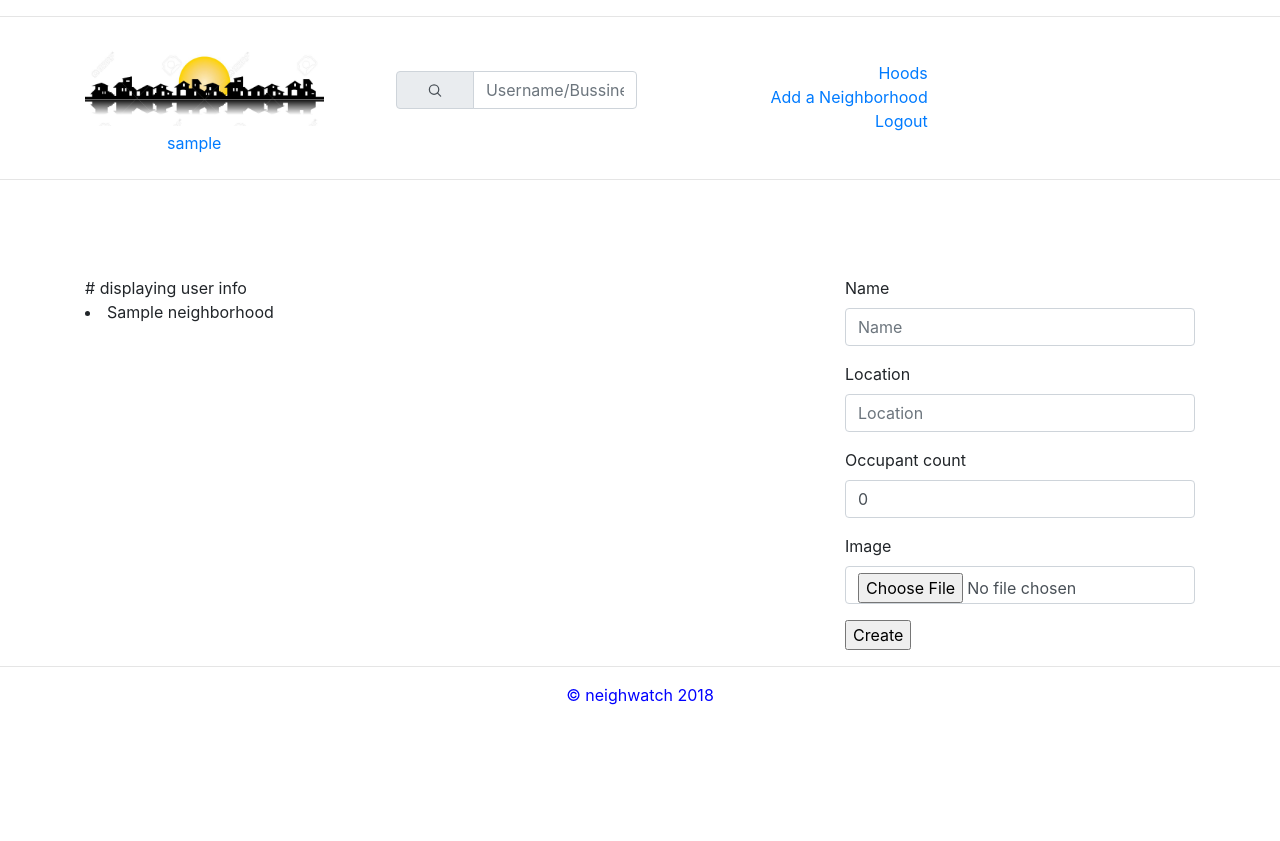
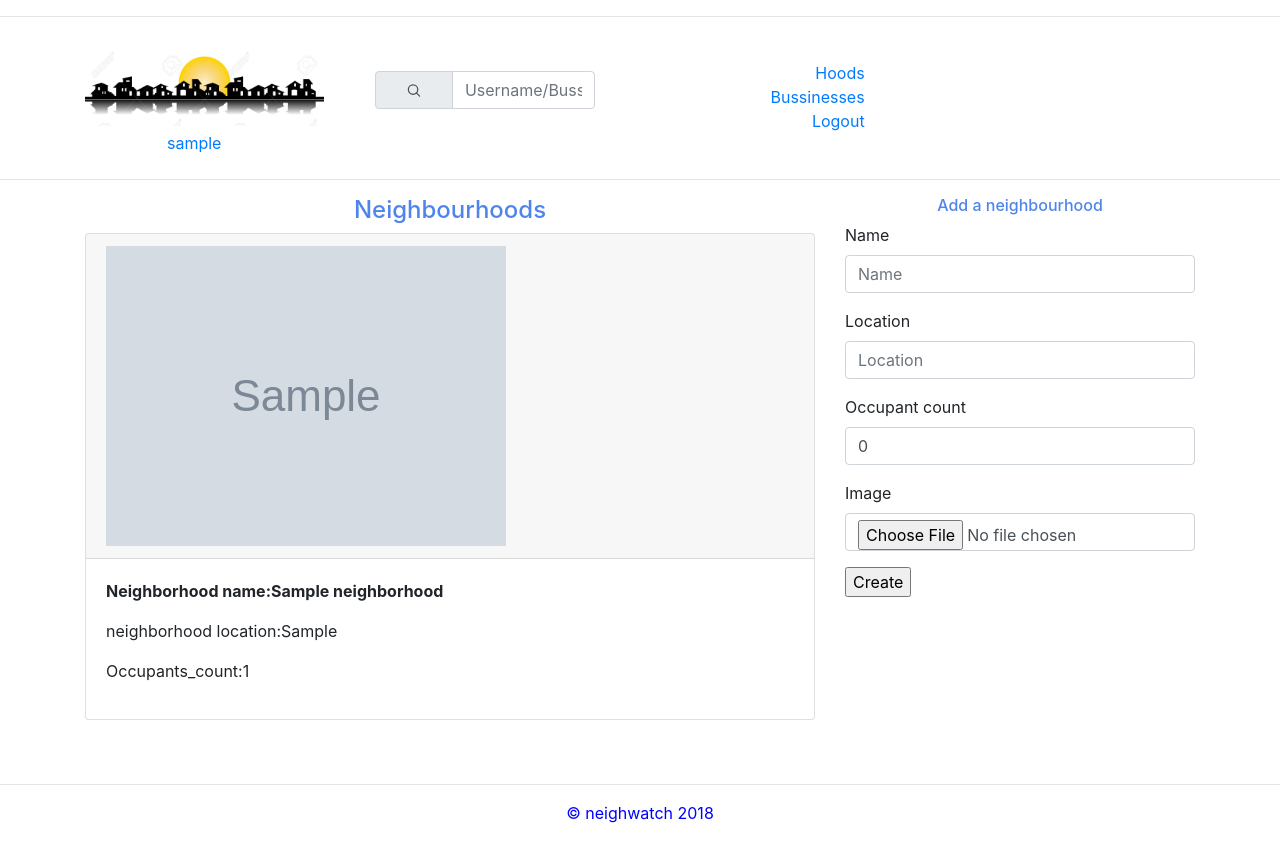
Before and after one commit to MbuguaM/neighwatch, a Django app: page / in a window 1280 px wide. Before the commit the page ends 705 px from the top, so only its background shows below. Run offline with Django 3.2, Linux system fonts and the light colour scheme; a user stored in the database is signed in; tables that the repository leaves empty hold one stand-in row (values such as "Sample post"); grey boxes marked "Sample" are stand-in pictures; some libraries are stand-ins or nearby versions.

Commit message:
neighbourhood view function achieved

```diff
--- a/neighwatch/urls.py
+++ b/neighwatch/urls.py
@@ -23,7 +23,7 @@
     url(r'^admin/', admin.site.urls),
     url(r'',include('watch.urls')),
     # entrry urls
-    url(r'^accounts/login/$', views.LoginView.as_view(template_name = 'registration/login.html', authentication_form = LoginForm,  ), name='login'),
+    url(r'^login/$', views.LoginView.as_view(template_name = 'registration/login.html', authentication_form = LoginForm,  ), name='login'),
     url(r'^signup/$', auth_views.signup, name='signup'),
     url(r'^logout/$', views.logout, {'next_page': 'login'}, name='logout'),
     # mail confimation urls
--- a/watch/templates/main_templates/base.html
+++ b/watch/templates/main_templates/base.html
@@ -17,7 +17,7 @@
        {% include 'navbar.html' %}
 
     {% if user.is_authenticated %}
-    <div class="content" style="padding-top: 80px;">
+    <div class="content" >
     {% else %}
     <div class="content">
     {% endif %}
--- a/watch/templates/main_templates/neighborhoods.html
+++ b/watch/templates/main_templates/neighborhoods.html
@@ -8,12 +8,26 @@
   <div class="container">
        <div class="row">
        <div class="col-md-8">
-          # displaying user info
-            {% for hood in hood%}
-            <li>{{hood}}</li>
-            {% endfor%}
+          <h4 class = "text-center" style = "color:rgb(79, 133, 235"> Neighbourhoods</h4>
+          {% for hood in hood %}
+          <div class="card">
+              <div class="card-header">
+                  {% if hood.image %}
+                  <span><img src="{{hood.image.url}}" class="img-fluid profile"></span>
+                  {% endif %}
+              </div>
+              <div class="card-body">
+                  <p class="font-weight-bold"> Neighborhood name:{{hood.name}}</p>
+                  <p>neighborhood location:{{hood.location}}</p>
+                  <p>Occupants_count:{{hood.occupant_count}}</p>
+
+              </div>
+          </div>
+          <br><br>
+      {% endfor %}
        </div>
        <div class = "col-md-4">
+         <h6 class= "text-center" style = " color:rgb(79, 133, 235);">Add a neighbourhood</h6>
         <form action="" method="post">
             {% csrf_token%}
          {% bootstrap_form form %}
--- a/watch/templates/navbar.html
+++ b/watch/templates/navbar.html
@@ -45,7 +45,7 @@
                 <div class = 'col-md-4'>
                     <ul class="nav navbar-nav" style = "padding-top:20px; text-align:right;">
                         <a href="{% url 'home' %}">Hoods</a>
-                        <a href="{% url 'bussinesses' %}">Add a Neighborhood</a>
+                        <a href="{% url 'bussinesses' %}">Bussinesses</a>
 
                         <a href="{% url 'logout' %}">Logout</a>
 
--- a/watch/views.py
+++ b/watch/views.py
@@ -84,11 +84,9 @@
     hood = Neighborhood.objects.all()
     # print(hood)
     if request.method == 'POST':
-        profile_form = NeighborhoodForm(
-            request.POST, instance=request.user.profile)
+        profile_form = NeighborhoodForm(request.POST,request.FILES)
         if profile_form.is_valid():
             profile_form.save()
-            print(profile_form)
             # messages.success(request, _(
             #     'Your profile was successfully updated!'))
             return redirect('home')
@@ -110,9 +108,19 @@
 def bussinesses(request):
     """ view all the avaliable bussinesses  and form to add new bussiness"""
     current_user = request.user
+    bussiness = Bussiness.objects.all()
+    if request.method == 'POST':
+        form = BusinessForm(request.POST, request.FILES)
+        if form.is_valid():
+            # bussiness = Neighborhood(image = request.FILES['image'])
+            neighborhood = form.save(commit=True)
+            return redirect('view_neigh')
+    else:
+        print(form.errors)
+    return render(request, 'new_neighborhood.html', {'form':form,'bussiness':bussiness})
 
 
-    return render(request,'main_templates/view_bussiness.html')
+
 
 
 @login_required
```
